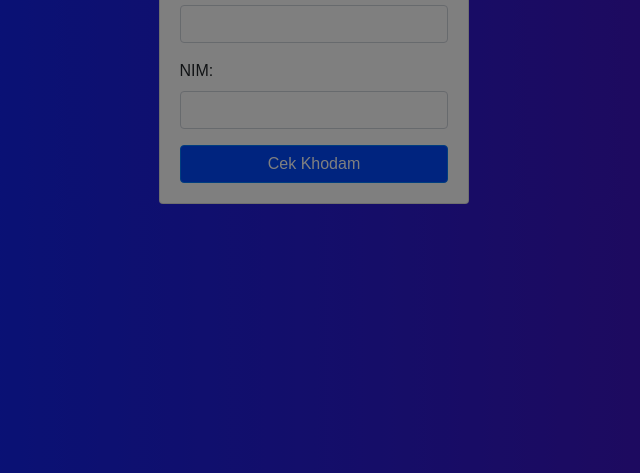
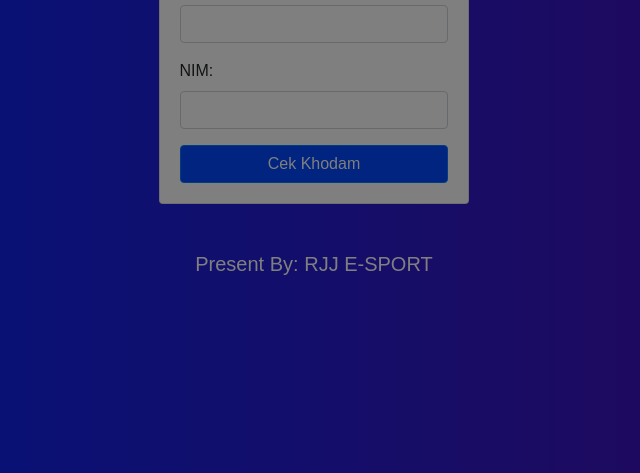
Before and after one commit to ItsMeDiana01/khodamm, a plain HTML site: page index.html in a window 1280 px wide. Shown: the part 327-800 px from the top of the page, without its empty margins (326-966 px from the left). Drawn offline with nearby package versions, Linux system fonts and the light colour scheme.

Commit message:
Update index.html

```diff
--- a/index.html
+++ b/index.html
@@ -101,7 +101,8 @@
         </div>
       </div>
     </div>
-
+    <br><br>
+<center><h5 style="color: white;">Present By: RJJ  E-SPORT</h5></center>
     <script src="https://code.jquery.com/jquery-3.5.1.min.js"></script>
     <script src="https://cdn.jsdelivr.net/npm/bootstrap@4.5.2/dist/js/bootstrap.bundle.min.js"></script>
     <script src="script.js"></script>
```
